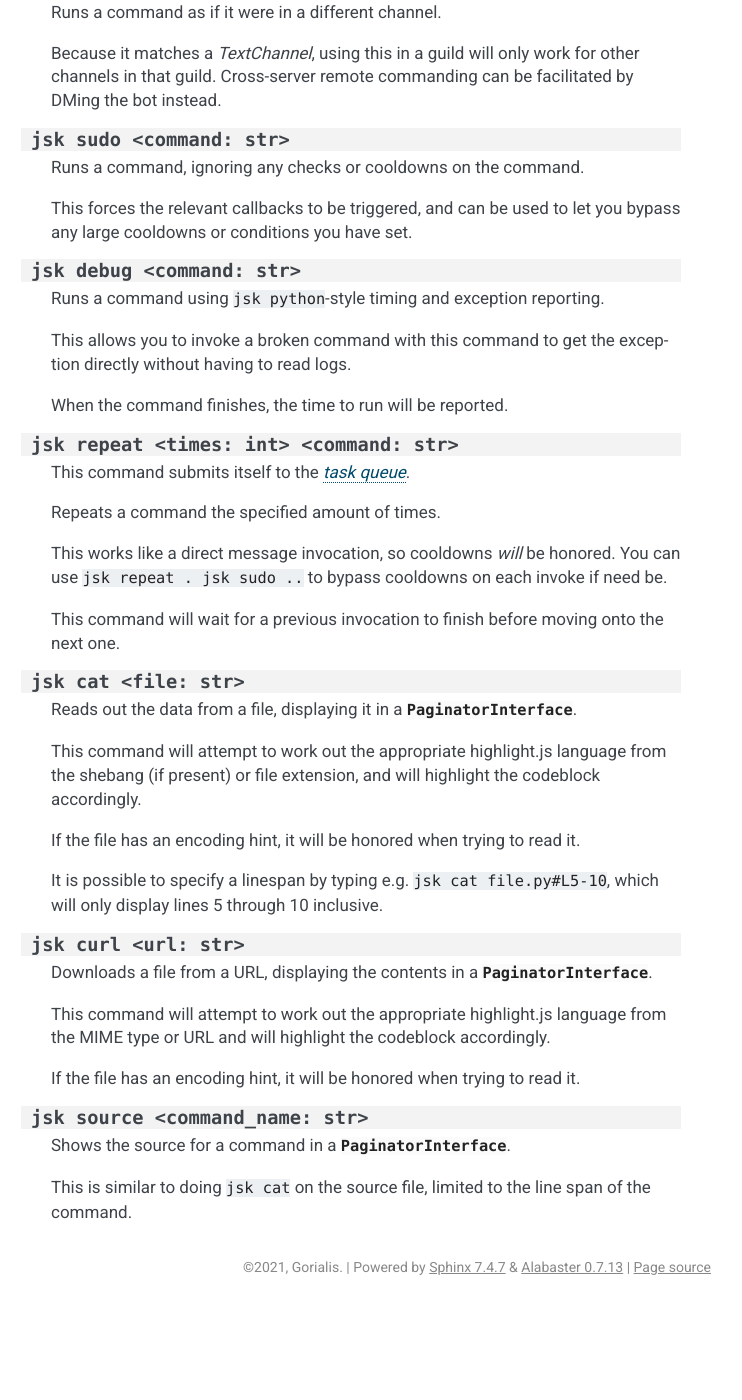
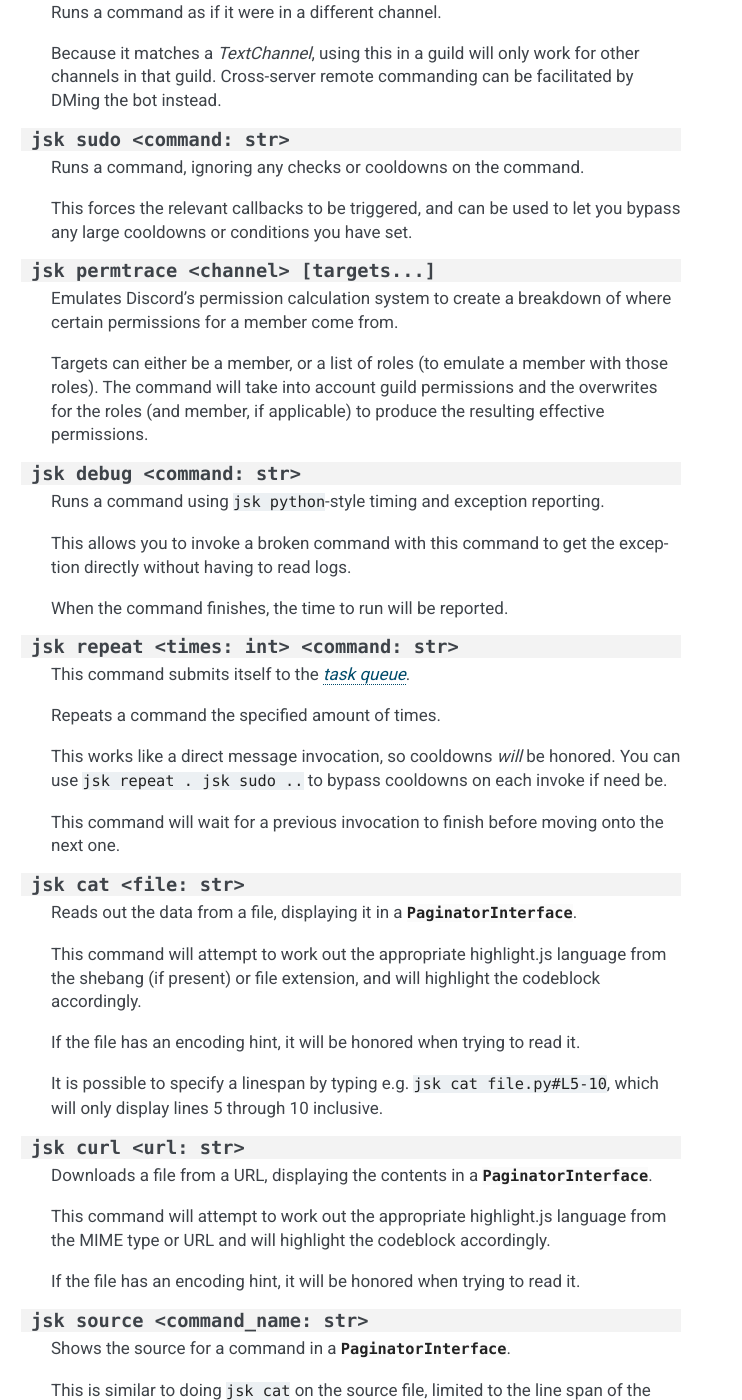
Before and after one commit to Gorialis/jishaku, a Sphinx documentation site: the page built from docs/cog.rst, in a window 1280 px wide and 1400 px high, scrolled down 7241 px. Shown: the whole window, without its empty margins (399-1141 px from the left). Built offline with Sphinx 7.4.7, drawn with Linux system fonts in a browser that asks for light colours; the version number could not be read and is left out; before the commit the page ends 8546 px from its top, so only the background shows below that; some of the changed text lies outside the part shown.

Commit message:
Document newer commands

```diff
--- a/docs/cog.rst
+++ b/docs/cog.rst
@@ -359,6 +359,13 @@
 
     This forces the relevant callbacks to be triggered, and can be used to let you bypass any large cooldowns or conditions you have set.
 
+.. py:function:: jsk permtrace <channel> [targets...]
+
+    Emulates Discord's permission calculation system to create a breakdown of where certain permissions for a member come from.
+
+    Targets can either be a member, or a list of roles (to emulate a member with those roles).
+    The command will take into account guild permissions and the overwrites for the roles (and member, if applicable) to produce the resulting effective permissions.
+
 .. py:function:: jsk debug <command: str>
 
     Runs a command using ``jsk python``-style timing and exception reporting.
@@ -403,3 +410,10 @@
     Shows the source for a command in a :class:`PaginatorInterface`.
 
     This is similar to doing ``jsk cat`` on the source file, limited to the line span of the command.
+
+.. py:function:: jsk rtt
+
+    Calculates the round trip time between your bot and the API, using message sends and edits.
+    The latency for each pass will be shown, as well as an average and standard deviation.
+
+    This command will also output the websocket latency.
```
Also changed, not shown: README.md (+7 -0 lines).
